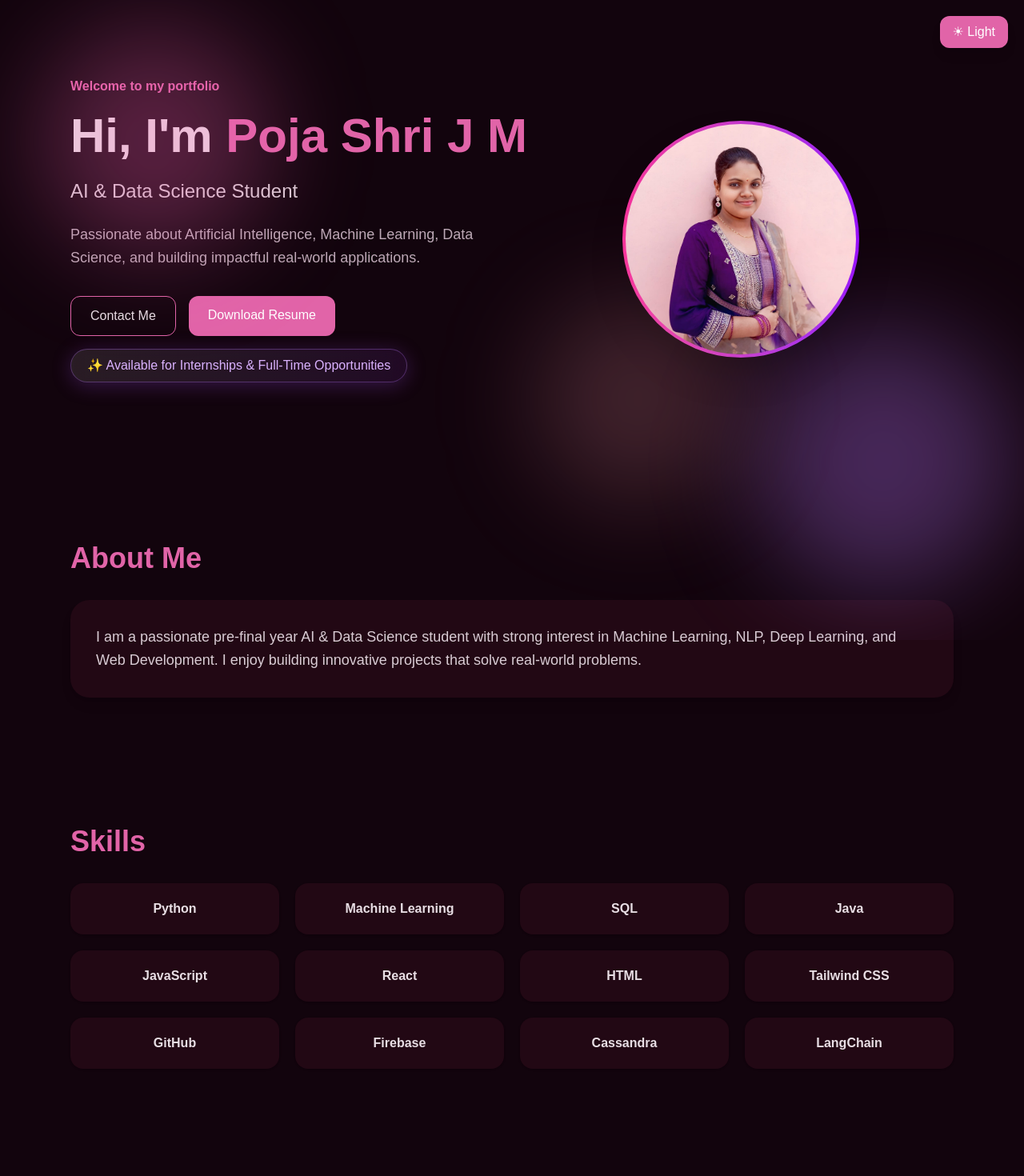
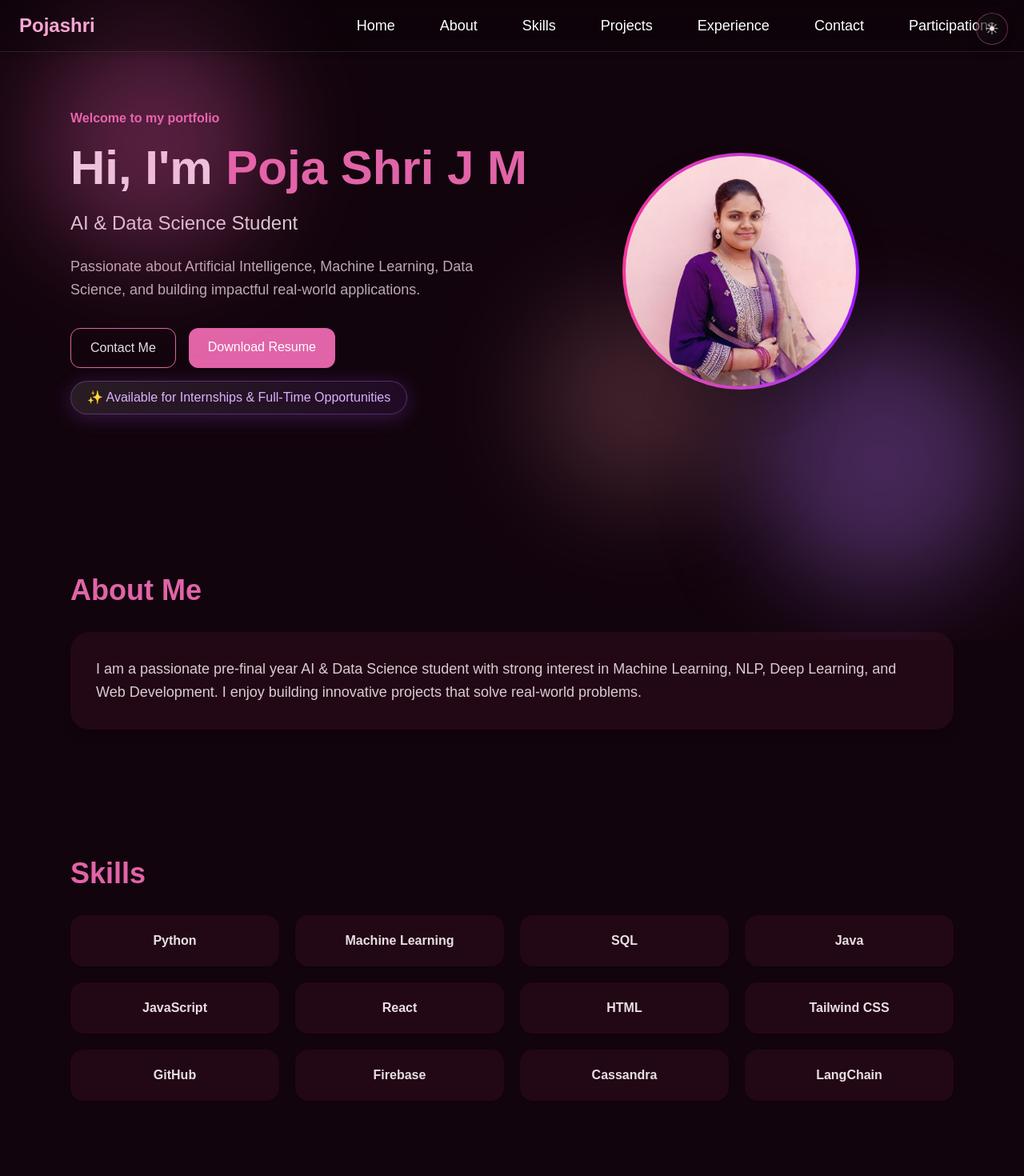
Before and after one commit to PojashriJM/PojashriJM_Portfolio, a Next.js app: page / in a window 1280 px wide. Shown: the top 1470 px of the page at 80% size. Built offline with nearby package versions, Linux system fonts and the light colour scheme.

Commit message:
updated responsive navbar

```diff
--- a/app/page.tsx
+++ b/app/page.tsx
@@ -5,6 +5,7 @@ import { FaDatabase } from "react-icons/fa";
 import { MdOutlineComputer } from "react-icons/md";
 import { LuBrainCircuit } from "react-icons/lu";
 import Languages from "@/components/Languages";
+import Navbar from "@/components/navbar";
 export default function Home() {
   const [darkMode, setDarkMode] = useState(true);
 
@@ -16,8 +17,9 @@ export default function Home() {
     }
   }, [darkMode]);
   return (
-
-    <main className="min-h-screen bg-[#FFF8FC] text-[#4A2036] dark:bg-[#12040D] dark:text-[#E8DEE4] transition-colors duration-300">
+    <>
+      <Navbar />
+      <main className="pt-10 min-h-screen bg-[#FFF8FC] text-[#4A2036] dark:bg-[#12040D] dark:text-[#E8DEE4] transition-colors duration-300">
         <div className="fixed inset-0 z-0 overflow-hidden pointer-events-none">
 
           <div className="absolute top-10 left-10 w-72 h-72 bg-pink-400/30 rounded-full blur-3xl" style={{ animation: "float 8s ease-in-out infinite" }} >
@@ -27,16 +29,27 @@ export default function Home() {
           <div className="absolute top-1/2 left-1/2 w-64 h-64 bg-rose-300/20 rounded-full blur-3xl" style={{ animation: "float 12s ease-in-out infinite" }} >
           </div>
         </div>
-     <div className="fixed top-5 right-5 z-50">
+        <div className="fixed top-4 right-20 md:right-5 z-[99999]">
           <button
             onClick={() => setDarkMode(!darkMode)}
-          className="px-4 py-2 rounded-xl bg-[#C43C88] dark:bg-[#E164A8] text-white shadow-lg"
+            className="
+w-10 h-10
+flex items-center justify-center
+rounded-full
+bg-white/10 dark:bg-black/20
+backdrop-blur-lg
+border border-pink-400/40
+text-xl
+shadow-lg
+hover:scale-105
+transition
+"
           >
-          {darkMode ? "☀ Light" : "🌙 Dark"}
+            {darkMode ? "☀" : "🌙"}
           </button>
         </div>
         {/* Hero Section */}
-      <section className="max-w-6xl mx-auto px-6 py-24">
+        <section id="home" className="max-w-6xl mx-auto px-6 py-24">
 
           <div className="grid md:grid-cols-2 gap-10 items-center">
 
@@ -98,6 +111,7 @@ export default function Home() {
     dark:border-purple-400/30 dark:text-purple-300
     dark:shadow-[0_4px_25px_rgba(168,85,247,0.25)]
   "
+
 >
   ✨ Available for Internships & Full-Time Opportunities
 </div>
@@ -137,7 +151,54 @@ export default function Home() {
       </section>
 
       {/* Skills */}
+      {/* Skills */}
 <section className="max-w-6xl mx-auto px-6 py-20">
+  <h2 className="text-4xl text-[#C43C88] dark:text-[#E164A8] font-bold mb-8">
+    Skills
+  </h2>
+
+  <div className="grid grid-cols-2 md:grid-cols-4 gap-5">
+    {[
+      "Python",
+      "Machine Learning",
+      "SQL",
+      "Java",
+      "JavaScript",
+      "React",
+      "HTML",
+      "Tailwind CSS",
+      "GitHub",
+      "Firebase",
+      "Cassandra",
+      "LangChain",
+    ].map((skill) => (
+      <div
+        key={skill}
+        className="bg-[#F8EAF2] dark:bg-[#220814] p-5 rounded-2xl text-center font-semibold shadow"
+      >
+        {skill}
+      </div>
+    ))}
+  </div>
+</section>
+
+        {/* About */}
+        <section id="about" className="max-w-6xl mx-auto px-6 py-20">
+          <h2 className="text-4xl text-[#C43C88] dark:text-[#E164A8] font-bold mb-8">
+            About Me
+          </h2>
+
+          <div className="bg-[#F8EAF2] dark:bg-[#220814] p-8 rounded-3xl shadow-lg">
+            <p className="text-lg leading-relaxed text-[#5A3147] dark:text-[#D9CCD4]">
+              I am a passionate AI & Data Science student with strong interest in
+              Machine Learning, NLP, Deep Learning, and Web Development.
+              I enjoy building innovative projects that solve real-world problems.
+            </p>
+          </div>
+        </section>
+
+        {/* Skills */}
+        <section id="skills" is="Skills" className="max-w-6xl mx-auto px-6 py-20">
           <h2 className="text-4xl text-[#C43C88] dark:text-[#E164A8] font-bold mb-8">
             Skills
           </h2>
@@ -344,7 +405,7 @@ export default function Home() {
             ))}
           </div>
         </section>
-   <section className="py-24 relative overflow-hidden">
+        <section id="participations" className="py-24 relative overflow-hidden">
           <h2 className="text-4xl text-center font-bold text-[#C43C88] dark:text-[#E164A8] mb-12">
             Achievements & Participation
           </h2>
@@ -492,5 +553,6 @@ export default function Home() {
         </footer>
 
       </main>
+    </>
   );
 }
--- /dev/null
+++ b/components/navbar.tsx
@@ -0,0 +1,128 @@
+"use client";
+
+import { useState } from "react";
+import { Menu, X } from "lucide-react";
+
+export default function Navbar() {
+  const [open, setOpen] = useState(false);
+
+  const navLinks = [
+    "Home",
+    "About",
+    "Skills",
+    "Projects",
+    "Experience",
+    "Contact",
+    "Participations",
+  ];
+
+  return (
+    <nav
+      className="
+      fixed top-0 left-0 w-full
+      bg-white/10 dark:bg-black/20
+      backdrop-blur-xl
+      border-b border-white/10
+      z-[9999]
+      shadow-md
+    "
+    >
+      <div className="max-w-7xl mx-auto px-6 py-4 flex justify-between items-center">
+
+        {/* Logo */}
+        <h1 className="text-2xl font-bold text-pink-500 dark:text-pink-300">
+          Pojashri
+        </h1>
+
+        {/* Desktop Menu */}
+        <ul className="hidden md:flex gap-8">
+          {navLinks.map((link) => (
+            <li key={link}>
+              <a
+                href={`#${link.toLowerCase()}`}
+                className="
+text-gray-700 dark:text-white
+hover:text-pink-500
+dark:hover:text-pink-400
+active:text-pink-500
+dark:active:text-pink-400
+transition
+text-lg
+font-medium
+py-2 px-3
+rounded-lg
+active:bg-pink-100/20
+"
+              >
+                {link}
+              </a>
+            </li>
+          ))}
+        </ul>
+
+        {/* Mobile Hamburger */}
+        <button
+          className="
+          md:hidden
+          flex items-center justify-center
+          w-10 h-10
+          rounded-full
+          bg-white/10 dark:bg-black/20
+          backdrop-blur-lg
+          border border-pink-400/40
+          text-pink-500 dark:text-pink-300
+          shadow-md
+          relative z-[99999]
+        "
+          onClick={() => setOpen(!open)}
+        >
+          {open ? <X size={22} /> : <Menu size={22} />}
+        </button>
+      </div>
+
+      {/* Mobile Menu */}
+      {open && (
+        <div
+          className="
+          md:hidden
+          mx-4 mb-4
+          rounded-2xl
+          bg-white/10 dark:bg-black/30
+          backdrop-blur-xl
+          border border-white/10
+          shadow-xl
+          px-6 py-6
+          flex flex-col gap-5
+        "
+        >
+          {navLinks.map((link) => (
+            <a
+              key={link}
+              href={`#${link.toLowerCase()}`}
+              className="
+block
+text-gray-700 dark:text-white
+hover:text-pink-500
+dark:hover:text-pink-400
+active:text-pink-500
+dark:active:text-pink-400
+hover:bg-pink-100/40
+active:bg-pink-200/40
+dark:hover:bg-white/10
+dark:active:bg-white/10
+transition-all duration-200
+text-lg
+font-medium
+py-3 px-4
+rounded-xl
+"
+              onClick={() => setOpen(false)}
+            >
+              {link}
+            </a>
+          ))}
+        </div>
+      )}
+    </nav>
+  );
+}
--- a/package.json
+++ b/package.json
@@ -9,6 +9,7 @@
     "lint": "eslint"
   },
   "dependencies": {
+    "lucide-react": "^1.16.0",
     "next": "16.2.4",
     "react": "19.2.4",
     "react-dom": "19.2.4",
```
Also changed, not shown: 1 other file (tests, documents, lock files or other folders). Lines whose indentation alone changed are shown as unchanged.
